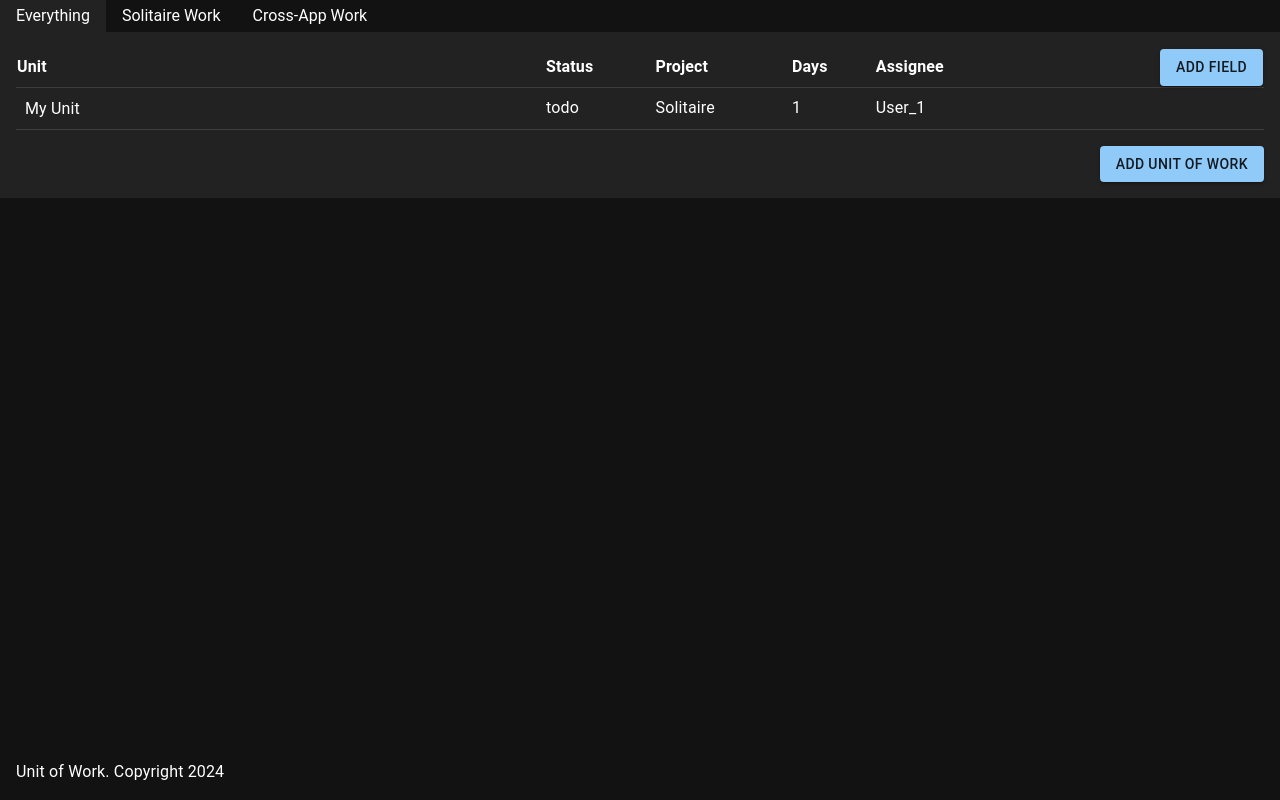
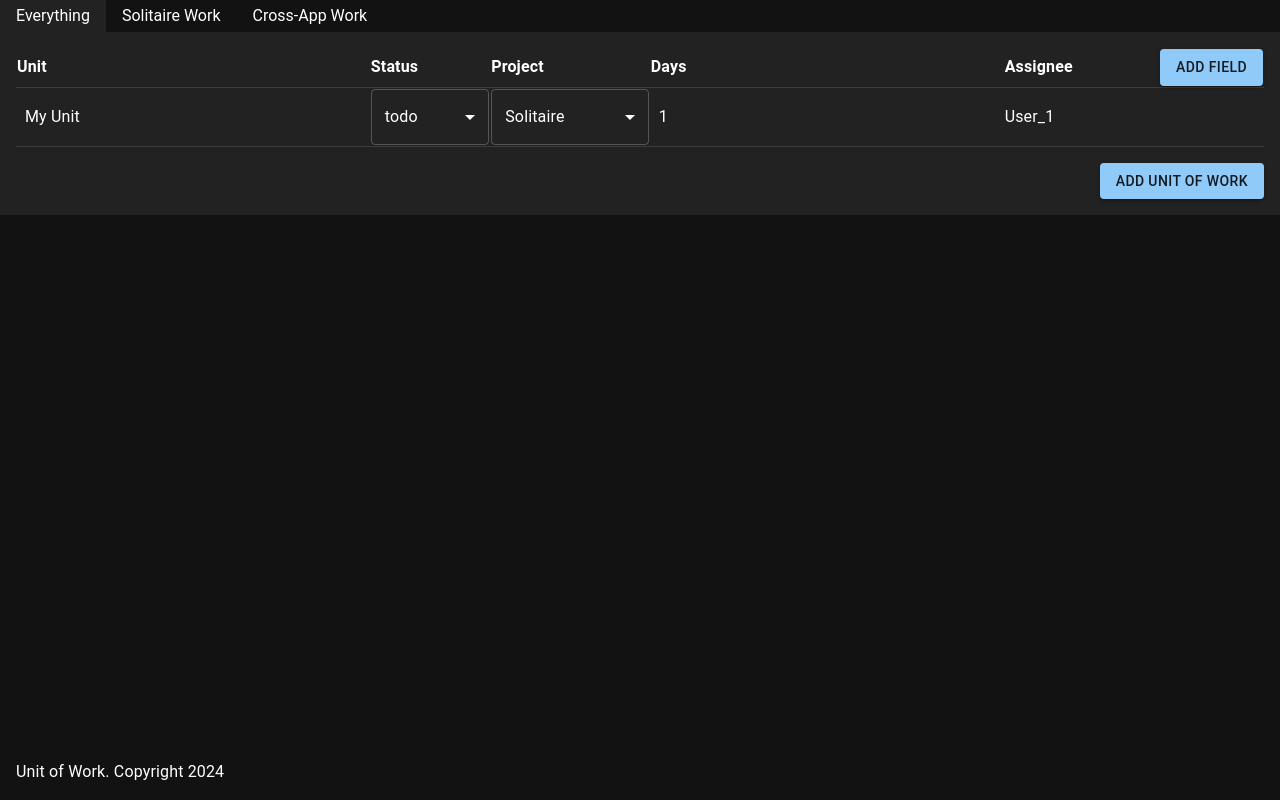
Before and after one commit to spensbot/unit-of-work, a React (Vite) app: page / in a window 1280 px wide. Both pictures are taken after a click on the button "ADD UNIT OF WORK". Built offline with nearby package versions, Linux system fonts and the light colour scheme.

Commit message:
Updatable field values

```diff
--- a/src/Field/Field.ts
+++ b/src/Field/Field.ts
@@ -23,15 +23,16 @@ export interface SelectField {
 }
 
 export interface FieldDef {
+  t: Field["t"]
   guid: string
-  field_t: Field["t"]
   name: string
+  selectOptions?: string[] // TODO: Put this on a separate type if things get too hairy
 }
 
 export function newFieldDef(): FieldDef {
   return {
+    t: 'Select',
     guid: uuidv4(),
-    field_t: 'Select',
     name: 'New Field'
   }
 }
--- a/src/Field/FieldView.tsx
+++ b/src/Field/FieldView.tsx
@@ -1,7 +1,29 @@
 import styled from "@emotion/styled"
-import { Field, UserField, NumberField, DateField, SelectField } from "./Field"
+import {
+  Field,
+  FieldDef,
+  UserField,
+  NumberField,
+  DateField,
+  SelectField,
+} from "./Field"
+import Select from "../components/Select"
+import { useAppDispatch } from "../config/store"
+import { setField } from "../Portfolio/portfolioSlice"
+import NumberInput from "../components/NumberInput"
+import { useDispatch } from "react-redux"
 
-export default function FieldView({ field }: { field?: Field }) {
+interface Props<T> {
+  unitGuid: string
+  field: T
+  def: FieldDef
+}
+
+export default function FieldView({
+  unitGuid,
+  field,
+  def,
+}: Props<Field | undefined>) {
   if (field === undefined) {
     return null
   }
@@ -10,11 +32,11 @@ export default function FieldView({ field }: { field?: Field }) {
     case "User":
       return <UserFieldView field={field} />
     case "Number":
-      return <NumberFieldView field={field} />
+      return <NumberFieldView unitGuid={unitGuid} field={field} def={def} />
     case "Date":
       return <DateFieldView field={field} />
     case "Select":
-      return <SelectFieldView field={field} />
+      return <SelectFieldView unitGuid={unitGuid} field={field} def={def} />
   }
 }
 
@@ -22,16 +44,58 @@ function UserFieldView({ field }: { field: UserField }) {
   return <Root>{field.guid}</Root>
 }
 
-function NumberFieldView({ field }: { field: NumberField }) {
-  return <Root>{field.val}</Root>
+function NumberFieldView({ field, unitGuid, def }: Props<NumberField>) {
+  const dispatch = useDispatch()
+  return (
+    <Root>
+      <NumberInput
+        value={field.val}
+        onChange={(newVal) =>
+          dispatch(
+            setField({
+              fieldDefGuid: def.guid,
+              val: { t: "Number", val: newVal },
+              unitGuid,
+            })
+          )
+        }
+      />
+    </Root>
+  )
 }
 
 function DateFieldView({ field }: { field: DateField }) {
   return <Root>{field.unix}</Root>
 }
 
-function SelectFieldView({ field }: { field: SelectField }) {
-  return <Root>{field.val}</Root>
+function SelectFieldView({
+  unitGuid,
+  field,
+  def,
+}: {
+  unitGuid: string
+  field: SelectField
+  def: FieldDef
+}) {
+  const dispatch = useAppDispatch()
+
+  return (
+    <Root>
+      <Select
+        value={field.val}
+        onChange={(newVal) =>
+          dispatch(
+            setField({
+              fieldDefGuid: def.guid,
+              val: { t: "Select", val: newVal },
+              unitGuid,
+            })
+          )
+        }
+        variants={def.selectOptions!}
+      />
+    </Root>
+  )
 }
 
 const Root = styled.div``
--- a/src/Portfolio/Portfolio.ts
+++ b/src/Portfolio/Portfolio.ts
@@ -27,10 +27,10 @@ export function newPortfolio(): Portfolio {
     unitsByGuid: {},
     fieldDefGuids: ['Field_1', 'Field_2', 'Field_3', 'Field_4'],
     fieldDefsByGuid: {
-      'Field_1': { guid: 'Field_1', field_t: 'Select', name: 'Status' },
-      'Field_2': { guid: 'Field_2', field_t: 'Select', name: 'Project' },
-      'Field_3': { guid: 'Field_3', field_t: 'Number', name: 'Days' },
-      'Field_4': { guid: 'Field_4', field_t: 'User', name: 'Assignee' },
+      'Field_1': { guid: 'Field_1', t: 'Select', name: 'Status', selectOptions: ['todo', 'in-progress', 'complete'] },
+      'Field_2': { guid: 'Field_2', t: 'Select', name: 'Project', selectOptions: ['Solitaire', 'Sudoku', 'BrainBridge'] },
+      'Field_3': { guid: 'Field_3', t: 'Number', name: 'Days' },
+      'Field_4': { guid: 'Field_4', t: 'User', name: 'Assignee' },
     },
     layerNames: [],
     viewGuids: ['View_1', 'View_2', 'View_3'],
--- a/src/Portfolio/portfolioSlice.ts
+++ b/src/Portfolio/portfolioSlice.ts
@@ -1,6 +1,7 @@
 import { createSlice, PayloadAction } from '@reduxjs/toolkit'
 import { newPortfolio, Portfolio } from './Portfolio'
 import { Unit } from '../Unit/Unit'
+import { Field } from '../Field/Field'
 
 const portfolioSlice = createSlice({
   name: 'portfolio',
@@ -27,11 +28,14 @@ const portfolioSlice = createSlice({
     setActiveView: (state, { payload }: PayloadAction<{ guid: string }>) => {
       state.activeViewGuid = payload.guid
       state.activeViewUnitGuids = getActiveViewUnitGuids(state)
+    },
+    setField: (state, { payload }: PayloadAction<{ unitGuid: string, fieldDefGuid: string, val: Field }>) => {
+      state.unitsByGuid[payload.unitGuid].fieldsByDefGuid[payload.fieldDefGuid] = payload.val
     }
   }
 })
 
-export const { setName, setDescription, addUnit, setUnitName, setActiveView } = portfolioSlice.actions
+export const { setName, setDescription, addUnit, setUnitName, setActiveView, setField } = portfolioSlice.actions
 
 export const portfolioReducer = portfolioSlice.reducer
 
--- a/src/Unit/UnitViewTr.tsx
+++ b/src/Unit/UnitViewTr.tsx
@@ -25,13 +25,13 @@ export default function UnitViewTr({ guid }: { guid: string }) {
           }
         />
       </Td>
-      {fieldDefGuids.map((guid) => {
-        return (
-          <Td key={guid}>
-            <FieldView field={unit.fieldsByDefGuid[guid]!} />
-          </Td>
-        )
-      })}
+      {fieldDefGuids.map((guid) => (
+        <UnitField
+          key={unit.guid + guid}
+          unitGuid={unit.guid}
+          fieldDefGuid={guid}
+        />
+      ))}
       <Td />
     </Root>
   )
@@ -44,9 +44,20 @@ const Root = styled.tr`
 
 const Td = styled.td``
 
-// const Root = styled.div`
-//   display: flex;
-//   align-items: center;
-//   gap: ${({ theme }) => theme.spacing(1)};
-//   border-bottom: 1px solid ${({ theme }) => theme.palette.divider};
-// `
+function UnitField({
+  unitGuid,
+  fieldDefGuid,
+}: {
+  unitGuid: string
+  fieldDefGuid: string
+}) {
+  const unit = useActivePortfolio((p) => p.unitsByGuid[unitGuid])
+  const fieldDef = useActivePortfolio((p) => p.fieldDefsByGuid[fieldDefGuid])
+  const field = unit.fieldsByDefGuid[fieldDefGuid]
+
+  return (
+    <Td key={fieldDefGuid}>
+      <FieldView unitGuid={unitGuid} field={field} def={fieldDef!} />
+    </Td>
+  )
+}
--- /dev/null
+++ b/src/components/NumberInput.tsx
@@ -0,0 +1,29 @@
+import styled from "@emotion/styled"
+import DisplayInput from "./DisplayInput"
+import { useState } from "react"
+
+interface Props {
+  value: number
+  onChange: (newValue: number) => void
+}
+
+export default function NumberInput({ value, onChange }: Props) {
+  const [text, setText] = useState(value.toString())
+
+  return (
+    <Root>
+      <DisplayInput
+        value={text}
+        onChange={(newText) => {
+          const num = parseFloat(newText)
+          setText(newText)
+          if (!isNaN(num)) {
+            onChange(num)
+          }
+        }}
+      />
+    </Root>
+  )
+}
+
+const Root = styled.div``
--- /dev/null
+++ b/src/components/Select.tsx
@@ -0,0 +1,34 @@
+import {
+  FormControl,
+  InputLabel,
+  Select as MuiSelect,
+  MenuItem,
+} from "@mui/material"
+
+interface Props {
+  value: string
+  onChange: (newValue: string) => void
+  variants: string[]
+  label?: string
+}
+
+export default function Select({ value, onChange, variants, label }: Props) {
+  return (
+    <FormControl fullWidth>
+      {label && <InputLabel id="demo-simple-select-label">{label}</InputLabel>}
+      <MuiSelect
+        labelId="demo-simple-select-label"
+        id="demo-simple-select"
+        value={value}
+        label={label}
+        onChange={(e) => onChange(e.target.value as string)}
+      >
+        {variants.map((variant) => (
+          <MenuItem key={variant} value={variant}>
+            {variant}
+          </MenuItem>
+        ))}
+      </MuiSelect>
+    </FormControl>
+  )
+}
```
